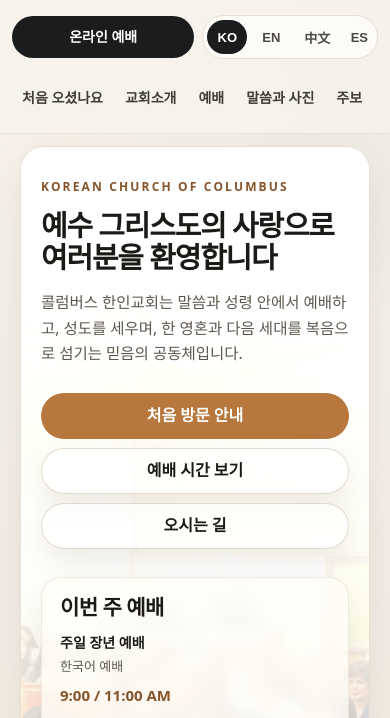
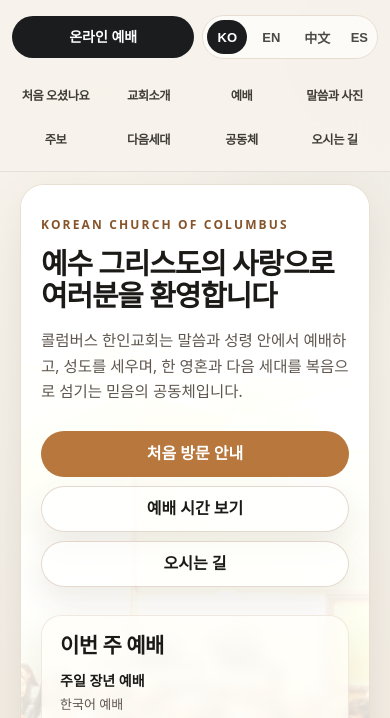
Before and after one commit to kimscomputer/KCOCOH, a website: page site/v1/index.html in a window 390 px wide. Shown: the part 59-777 px from the top of the page. Drawn offline with Linux system fonts and the light colour scheme; no server answers.

Commit message:
fix: improve mobile navigation and Korean wrapping

```diff
--- a/site/v1/index.html
+++ b/site/v1/index.html
@@ -556,8 +556,27 @@
       body { font-size: 16px; overflow-x: hidden; }
       main { overflow-x: clip; }
       .nav-wrap, .section, .info-strip, .footer-inner { width: min(100% - 24px, 1180px); }
-      .nav-wrap { overflow: hidden; }
-      nav { max-width: 100%; }
+      .nav-wrap { overflow: visible; }
+      nav { max-width: 100%; overflow: visible; padding-bottom: 0; }
+      nav ul {
+        display: grid;
+        grid-template-columns: repeat(4, minmax(0, 1fr));
+        gap: 6px;
+      }
+      nav li { min-width: 0; }
+      nav a {
+        width: 100%;
+        min-height: 38px;
+        justify-content: center;
+        padding: 8px 5px;
+        border-radius: 14px;
+        font-size: clamp(12px, 3.15vw, 14px);
+        letter-spacing: -.04em;
+        white-space: normal;
+        word-break: keep-all;
+        line-height: 1.18;
+        text-align: center;
+      }
       .brand-logo { height: 44px; max-width: min(250px, 58vw); }
       .header-actions { width: 100%; min-width: 0; justify-content: space-between; gap: 8px; }
       .watch-link { flex: 1 1 auto; justify-content: center; min-width: 0; }
@@ -572,16 +591,18 @@
       }
       .hero-inner { min-height: auto; grid-template-columns: 1fr; padding: 30px 20px; gap: 28px; }
       h1 { font-size: clamp(26px, 7.4vw, 33px); }
-      h1, h2, h3, p, .lead, .section-head p, .card p, .video-copy p, .ministry-detail { max-width: 100%; overflow-wrap: anywhere; word-break: normal; }
+      h1, h2, h3, p, .lead, .section-head p, .card p, .video-copy p, .ministry-detail { max-width: 100%; overflow-wrap: break-word; word-break: normal; }
+      h1, h2, h3, .section-head h2, .visit-step h3 { word-break: keep-all; overflow-wrap: normal; text-wrap: balance; }
       .section *, .card, .video-card, .ministry-card, .staff-card { min-width: 0; }
-      h2 { font-size: clamp(22px, 6.5vw, 28px); }
+      h2 { font-size: clamp(22px, 6vw, 27px); }
       .hero .lead { font-size: 15.5px; line-height: 1.66; }
       .hero-actions, .actions { display: grid; grid-template-columns: 1fr; gap: 9px; }
       .btn { width: 100%; min-height: 46px; }
       .service-row { grid-template-columns: 1fr; gap: 4px; }
       .service-panel { justify-self: stretch; width: 100%; background: rgba(255,253,248,.66); }
       .info-strip { grid-template-columns: 1fr; margin-top: 14px; }
-      .section { padding: 54px 0; }
+      .section { padding: 54px 0; scroll-margin-top: 235px; }
+      .hero { scroll-margin-top: 235px; }
       .section-head { display: block; }
       .grid-2, .grid-3 { grid-template-columns: 1fr; }
       .staff-grid { grid-template-columns: 1fr; }
```
Also changed, not shown: PLAN.md (+9 -0 lines).
